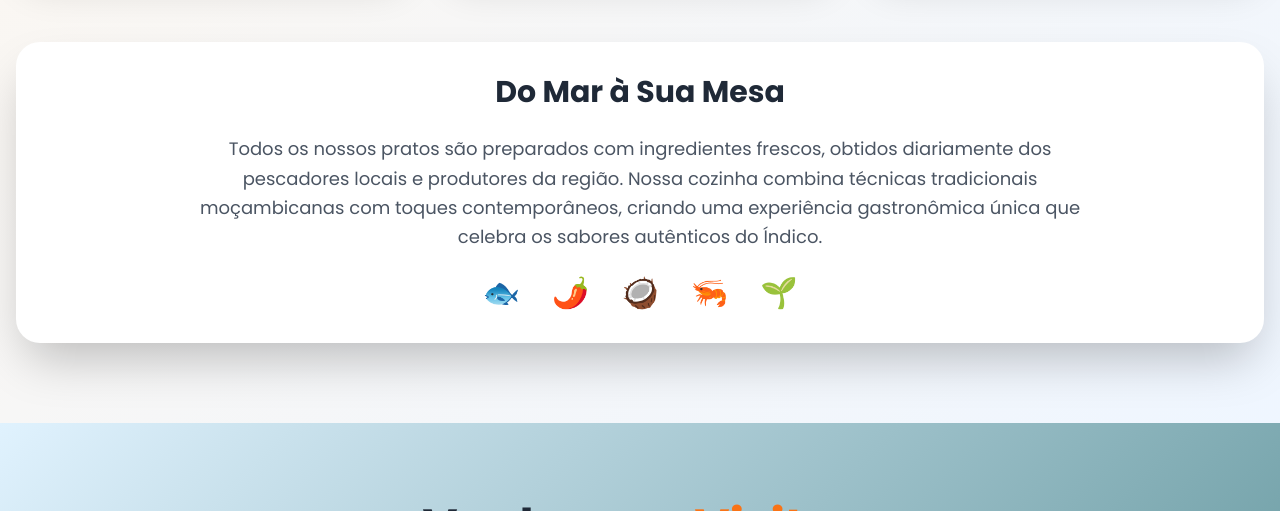
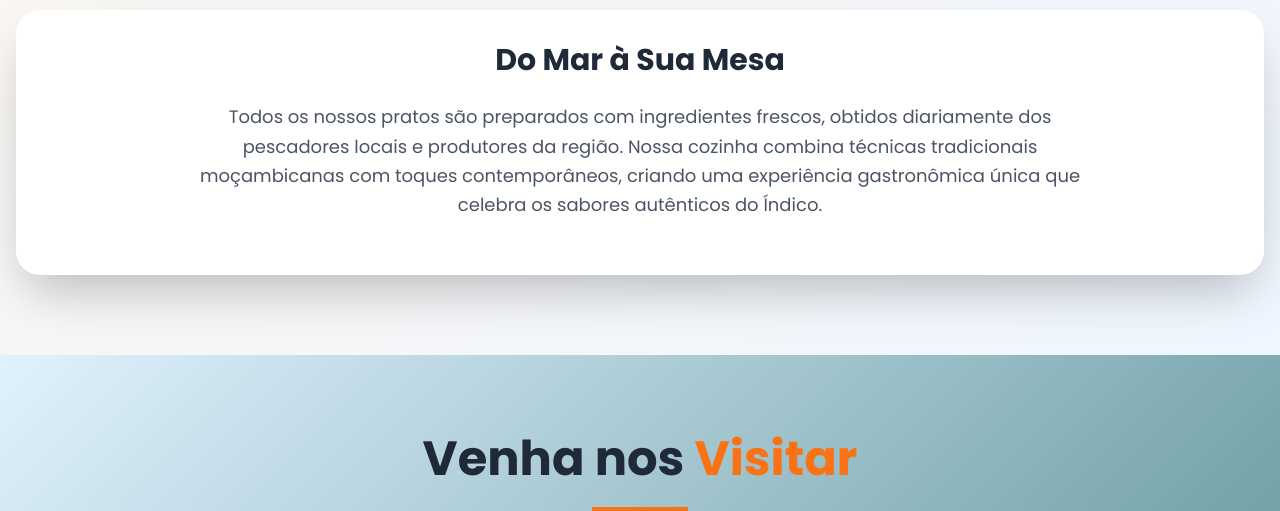
Before and after one commit to Freelincing/pintos-landing-page, a website: page index.html in a window 1280 px wide. Shown: the part 4061-4572 px from the top of the page. Drawn offline with nearby package versions, Linux system fonts and the light colour scheme.

Commit message:
final
tiramos os emojis que estao a tirrar profissionalismo

```diff
--- a/index.html
+++ b/index.html
@@ -424,13 +424,12 @@
                         </div>
                         <h3 class="text-3xl font-bold text-gray-800 mb-4" data-pt="Nossa Missão" data-en="Our Mission">Nossa Missão</h3>
                     </div>
-                    <p class="text-gray-600 text-lg leading-relaxed mb-6" data-pt="Promover a culinária moçambicana autêntica, utilizando ingredientes locais frescos e técnicas tradicionais passadas de geração em geração. Queremos que cada cliente sinta o calor da hospitalidade africana e prove o melhor dos nossos mares e terras." data-en="To promote authentic Mozambican cuisine, using fresh local ingredients and traditional techniques passed down from generation to generation. We want every customer to feel the warmth of African hospitality and taste the best of our seas and lands.">
+                    <p class="text-gray-600 text-lgleading-relaxed mb-6" data-pt="Promover a culinária moçambicana autêntica, utilizando ingredientes locais frescos e técnicas tradicionais passadas de geração em geração. Queremos que cada cliente sinta o calor da hospitalidade africana e prove o melhor dos nossos mares e terras." data-en="To promote authentic Mozambican cuisine, using fresh local ingredients and traditional techniques passed down from generation to generation. We want every customer to feel the warmth of African hospitality and taste the best of our seas and lands.">
                         Promover a culinária moçambicana autêntica, utilizando ingredientes locais frescos e
                         técnicas tradicionais passadas de geração em geração. Queremos que cada cliente
                         sinta o calor da hospitalidade africana e prove o melhor dos nossos mares e terras.
                     </p>
                     <div class="flex items-center justify-center space-x-4 text-2xl">
-                        <span>🐟</span> <span>🥥</span> <span>🌶️</span> <span>🦐</span> <span>🫒</span>
                     </div>
                 </div>
             </div>
@@ -517,13 +516,6 @@
                     moçambicanas com toques contemporâneos, criando uma experiência gastronômica única que
                     celebra os sabores autênticos do Índico.
                 </p>
-                <div class="flex justify-center items-center space-x-8 text-3xl">
-                    <span title="Pescado fresco">🐟</span>
-                    <span title="Temperos locais">🌶️</span>
-                    <span title="Leite de coco">🥥</span>
-                    <span title="Camarão do Índico">🦐</span>
-                    <span title="Ingredientes orgânicos">🌱</span>
-                </div>
             </div>
         </div>
     </section>
@@ -648,6 +640,7 @@
                         <i class="fas fa-phone mr-2"></i>
                         +258 860 000 000
                     </p>
+
                     <p class="text-gray-400">
                         <i class="fas fa-envelope mr-2"></i>
                         info@pintosbeach.mz
```
